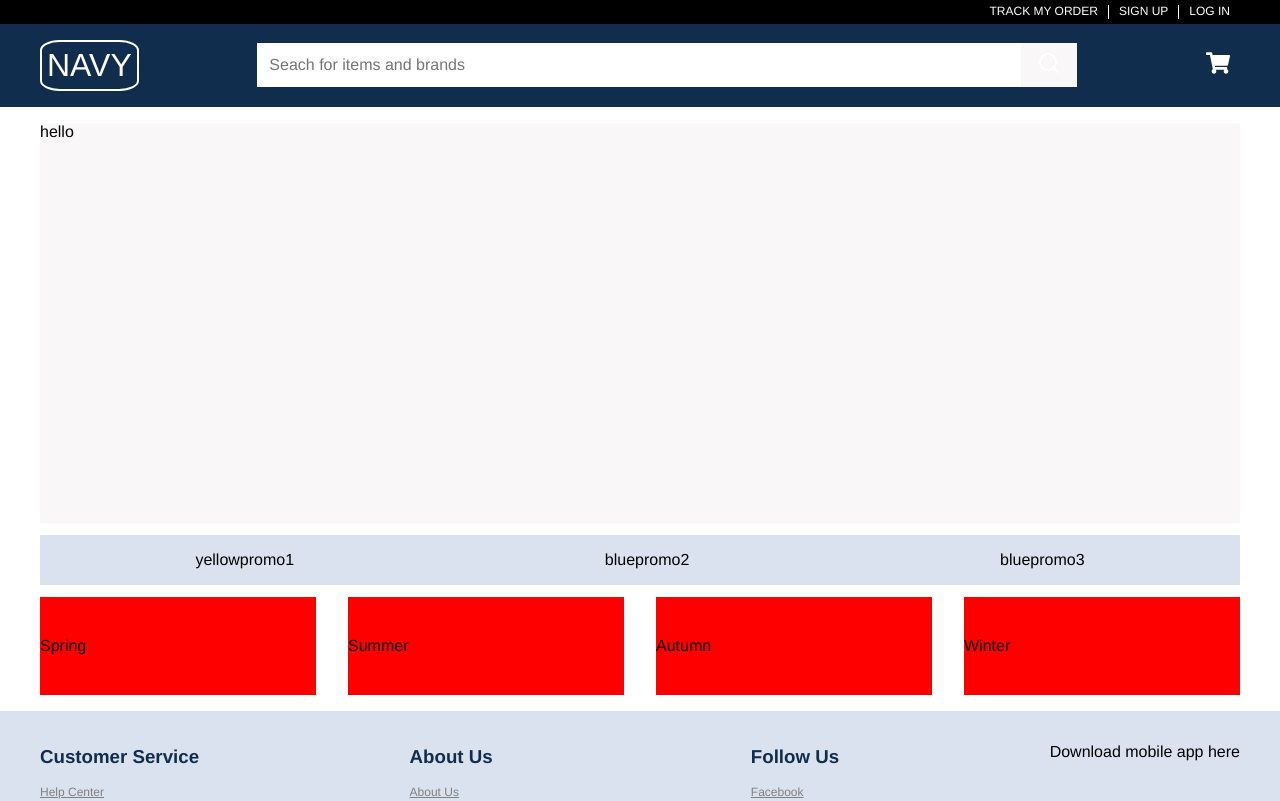
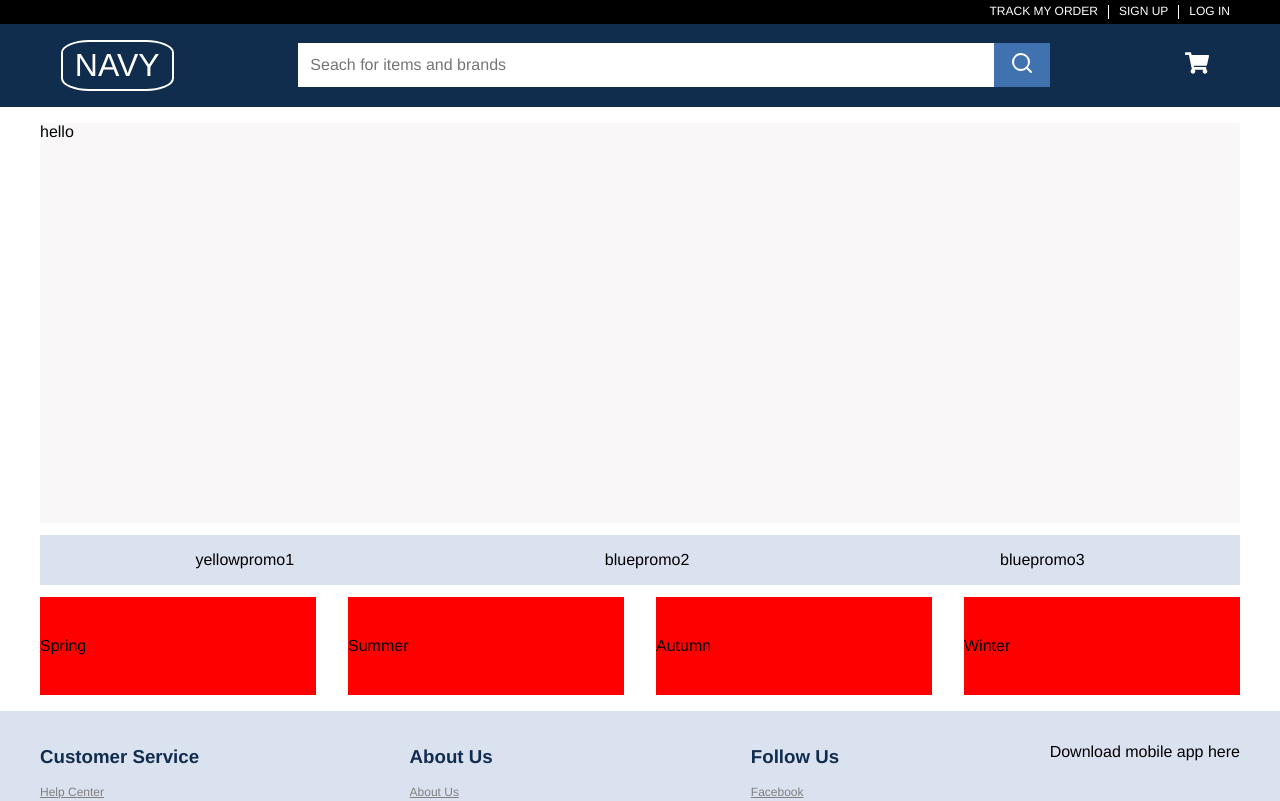
Before and after one commit to salmonsashimi/onlinestore, a Next.js app: page / in a window 1280 px wide. Shown: the top 801 px of the page. Built offline with nearby package versions, Linux system fonts and the light colour scheme.

Commit message:
adjusted navbar elements

```diff
--- a/src/styles/components/_navbar.scss
+++ b/src/styles/components/_navbar.scss
@@ -5,16 +5,16 @@
 
 .navbar__content {
     display: flex;
-    justify-content: space-between;
+    justify-content: space-evenly;
     align-items:center
 }
 
 .navbar__logo {
     margin: 0;
-    font-weight: 200;
-    padding: 5px;
+    font-weight: 300;
+    padding: 5px 12px;
     border: 2px solid white;
-    border-radius: 20%;
+    border-radius: 25%;
 }
 
 .navbar__logo:hover {
--- a/src/styles/components/_searchBar.scss
+++ b/src/styles/components/_searchBar.scss
@@ -1,7 +1,7 @@
 .searchBar {
     display: flex;
-    flex-grow: 2;
     justify-content: center;
+    min-width: 80%;
 }
 
 
@@ -17,8 +17,11 @@
 }
 
 .searchBar__button {
-    background-color: $off-white;
+    background-color: $blue;
     border: none;
     padding: $xs-size $m-size;
-    color: white
+    color: white;
+    &:hover {
+        cursor: pointer;
+    }
 }
```
